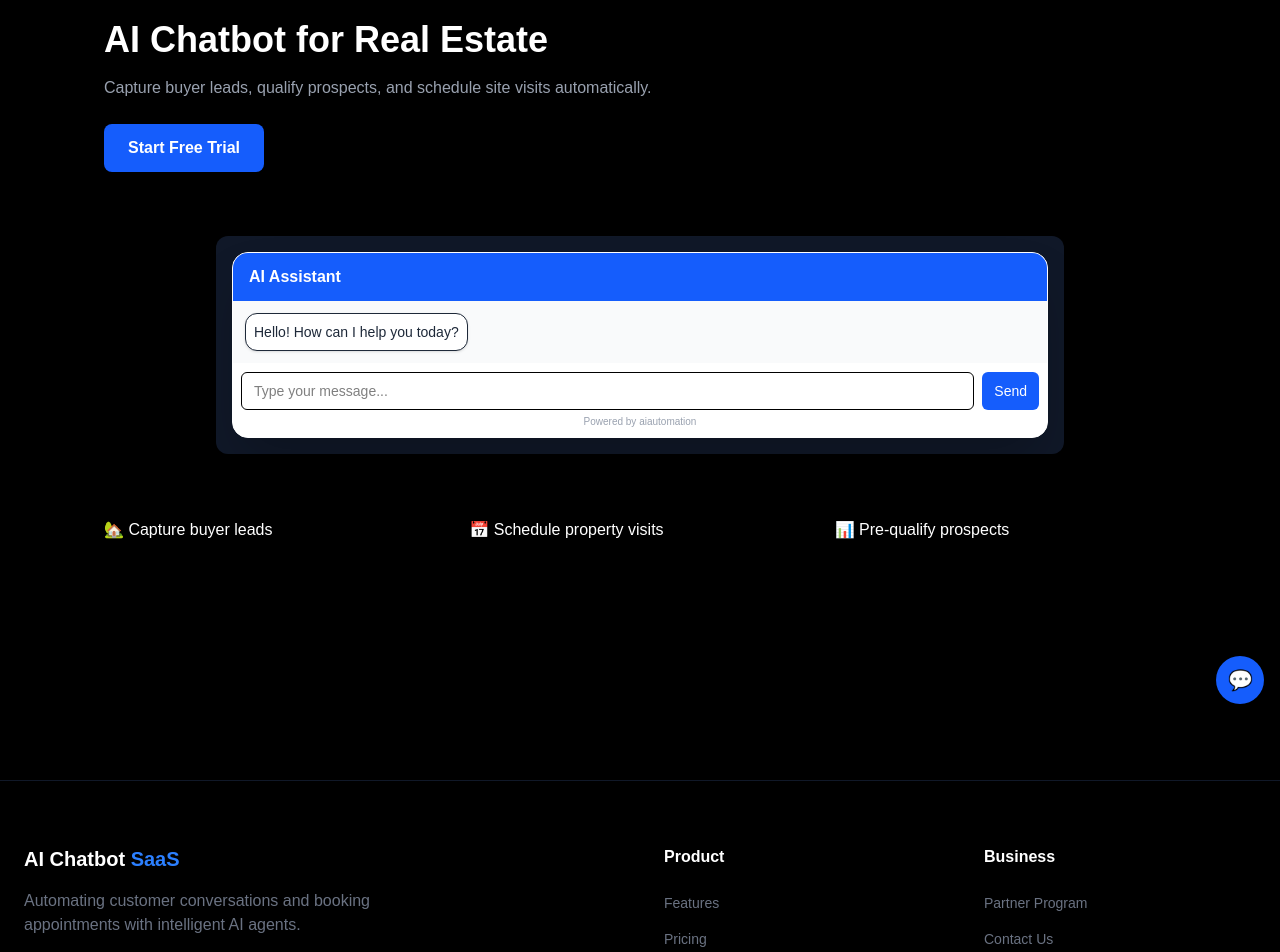
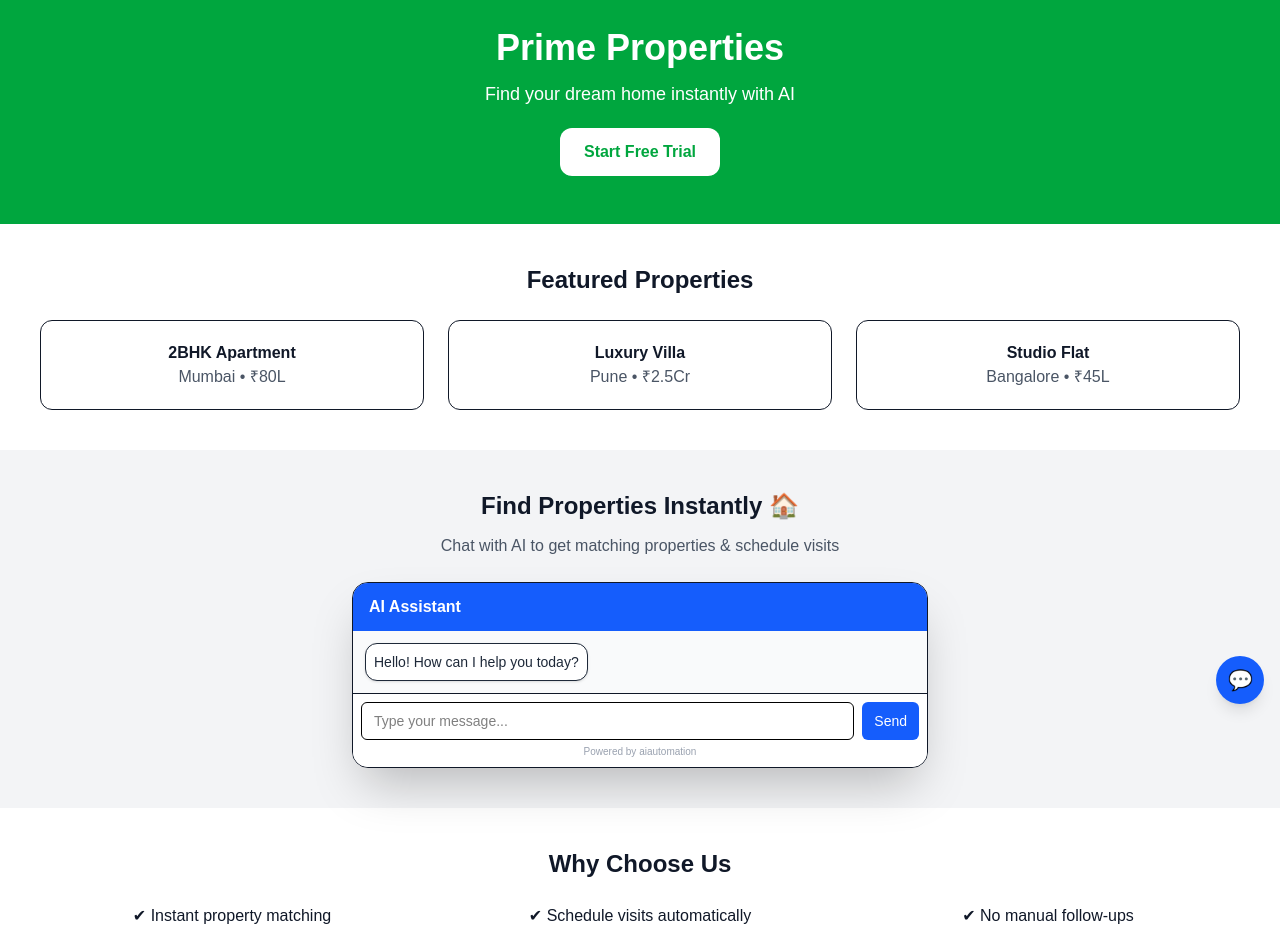
Before and after one commit to snapcartgo/ai-chatbot-saas, a Next.js app: page /demos/real-estate in a window 1280 px wide. Shown: the part 80-1032 px from the top of the page. Built offline with nearby package versions, Linux system fonts and the light colour scheme; no server answers; the database is empty.

Commit message:
updated demo3

```diff
--- a/app/demos/real-estate/page.tsx
+++ b/app/demos/real-estate/page.tsx
@@ -1,41 +1,87 @@
 "use client";
 
+import { useRouter } from "next/navigation";
 import ChatWidget from "@/app/components/ChatWidget";
 
 export default function RealEstateDemo() {
+  const router = useRouter();
+
   return (
-    <div className="min-h-screen bg-black text-white">
+    <div className="bg-white text-gray-900 min-h-screen">
 
       {/* HERO */}
-      <section className="p-10 max-w-6xl mx-auto">
-        <h1 className="text-4xl font-bold mb-4">
-          AI Chatbot for Real Estate
+      <section className="bg-green-600 text-white p-12 text-center">
+        <h1 className="text-4xl font-bold mb-3">
+          Prime Properties
         </h1>
-
-        <p className="text-gray-400 mb-6">
-          Capture buyer leads, qualify prospects, and schedule site visits automatically.
+        <p className="text-lg mb-5">
+          Find your dream home instantly with AI
         </p>
 
         <button
-          onClick={() => (window.location.href = "/signup")}
-          className="bg-blue-600 px-6 py-3 rounded-lg font-semibold"
+          onClick={() => router.push("/signup")}
+          className="bg-white text-green-600 px-6 py-3 rounded-xl font-bold"
         >
           Start Free Trial
         </button>
       </section>
 
-      {/* CHAT DEMO */}
-      <section className="max-w-4xl mx-auto p-6">
-        <div className="bg-gray-900 rounded-xl p-4">
-          <ChatWidget chatbotId="real-estate-demo" isEmbed />
+      {/* LISTINGS */}
+      <section className="p-10 text-center">
+        <h2 className="text-2xl font-bold mb-6">Featured Properties</h2>
+
+        <div className="grid md:grid-cols-3 gap-6">
+          <div className="p-5 border rounded-xl">
+            <h3 className="font-bold">2BHK Apartment</h3>
+            <p className="text-gray-600">Mumbai • ₹80L</p>
+          </div>
+
+          <div className="p-5 border rounded-xl">
+            <h3 className="font-bold">Luxury Villa</h3>
+            <p className="text-gray-600">Pune • ₹2.5Cr</p>
+          </div>
+
+          <div className="p-5 border rounded-xl">
+            <h3 className="font-bold">Studio Flat</h3>
+            <p className="text-gray-600">Bangalore • ₹45L</p>
+          </div>
         </div>
       </section>
 
-      {/* FEATURES */}
-      <section className="max-w-6xl mx-auto p-10 grid md:grid-cols-3 gap-6">
-        <div>🏡 Capture buyer leads</div>
-        <div>📅 Schedule property visits</div>
-        <div>📊 Pre-qualify prospects</div>
+      {/* CHATBOT */}
+      <section className="p-10 bg-gray-100 text-center">
+        <h2 className="text-2xl font-bold mb-3">
+          Find Properties Instantly 🏠
+        </h2>
+
+        <p className="text-gray-600 mb-6">
+          Chat with AI to get matching properties & schedule visits
+        </p>
+
+        <div className="max-w-xl mx-auto">
+          <ChatWidget chatbotId="e37f675f-f51c-45eb-8838-42a1a8864537" isEmbed />
+        </div>
+      </section>
+
+      {/* TRUST */}
+      <section className="p-10 text-center">
+        <h2 className="text-2xl font-bold mb-6">Why Choose Us</h2>
+
+        <div className="grid md:grid-cols-3 gap-6">
+          <div>✔ Instant property matching</div>
+          <div>✔ Schedule visits automatically</div>
+          <div>✔ No manual follow-ups</div>
+        </div>
+      </section>
+
+      {/* CTA */}
+      <section className="p-10 text-center">
+        <button
+          onClick={() => router.push("/signup")}
+          className="bg-green-600 text-white px-6 py-3 rounded-xl font-bold"
+        >
+          Start Free Trial
+        </button>
       </section>
 
     </div>
--- a/app/demos/salon/page.tsx
+++ b/app/demos/salon/page.tsx
@@ -1,41 +1,87 @@
 "use client";
 
+import { useRouter } from "next/navigation";
 import ChatWidget from "@/app/components/ChatWidget";
 
 export default function SalonDemo() {
+  const router = useRouter();
+
   return (
-    <div className="min-h-screen bg-black text-white">
+    <div className="bg-white text-gray-900 min-h-screen">
 
       {/* HERO */}
-      <section className="p-10 max-w-6xl mx-auto">
-        <h1 className="text-4xl font-bold mb-4">
-          AI Chatbot for Salons & Clinics
+      <section className="bg-pink-600 text-white p-12 text-center">
+        <h1 className="text-4xl font-bold mb-3">
+          GlowUp Salon
         </h1>
-
-        <p className="text-gray-400 mb-6">
-          Book appointments, answer customer questions, and grow your business automatically.
+        <p className="text-lg mb-5">
+          Book beauty services instantly with AI
         </p>
 
         <button
-          onClick={() => (window.location.href = "/signup")}
-          className="bg-blue-600 px-6 py-3 rounded-lg font-semibold"
+          onClick={() => router.push("/signup")}
+          className="bg-white text-pink-600 px-6 py-3 rounded-xl font-bold"
         >
           Start Free Trial
         </button>
       </section>
 
-      {/* CHAT DEMO */}
-      <section className="max-w-4xl mx-auto p-6">
-        <div className="bg-gray-900 rounded-xl p-4">
-          <ChatWidget chatbotId="salon-demo" isEmbed />
+      {/* SERVICES */}
+      <section className="p-10 text-center">
+        <h2 className="text-2xl font-bold mb-6">Our Services</h2>
+
+        <div className="grid md:grid-cols-3 gap-6">
+          <div className="p-5 border rounded-xl">
+            <h3 className="font-bold">Haircut</h3>
+            <p className="text-gray-600">Modern styling</p>
+          </div>
+
+          <div className="p-5 border rounded-xl">
+            <h3 className="font-bold">Facial</h3>
+            <p className="text-gray-600">Glow treatment</p>
+          </div>
+
+          <div className="p-5 border rounded-xl">
+            <h3 className="font-bold">Spa</h3>
+            <p className="text-gray-600">Relax & refresh</p>
+          </div>
         </div>
       </section>
 
-      {/* FEATURES */}
-      <section className="max-w-6xl mx-auto p-10 grid md:grid-cols-3 gap-6">
-        <div>💇 Book appointments</div>
-        <div>💬 Answer customer queries</div>
-        <div>📈 Increase bookings</div>
+      {/* CHATBOT */}
+      <section className="p-10 bg-gray-100 text-center">
+        <h2 className="text-2xl font-bold mb-3">
+          Book Appointment Instantly 💇
+        </h2>
+
+        <p className="text-gray-600 mb-6">
+          Chat with AI and book your slot in seconds
+        </p>
+
+        <div className="max-w-xl mx-auto">
+          <ChatWidget chatbotId="043b55ad-b39a-43e9-9d63-9d560454998e" isEmbed />
+        </div>
+      </section>
+
+      {/* BENEFITS */}
+      <section className="p-10 text-center">
+        <h2 className="text-2xl font-bold mb-6">Why Clients Love Us</h2>
+
+        <div className="grid md:grid-cols-3 gap-6">
+          <div>✔ Instant booking</div>
+          <div>✔ No waiting calls</div>
+          <div>✔ 24/7 availability</div>
+        </div>
+      </section>
+
+      {/* CTA */}
+      <section className="p-10 text-center">
+        <button
+          onClick={() => router.push("/signup")}
+          className="bg-pink-600 text-white px-6 py-3 rounded-xl font-bold"
+        >
+          Start Free Trial
+        </button>
       </section>
 
     </div>
```
